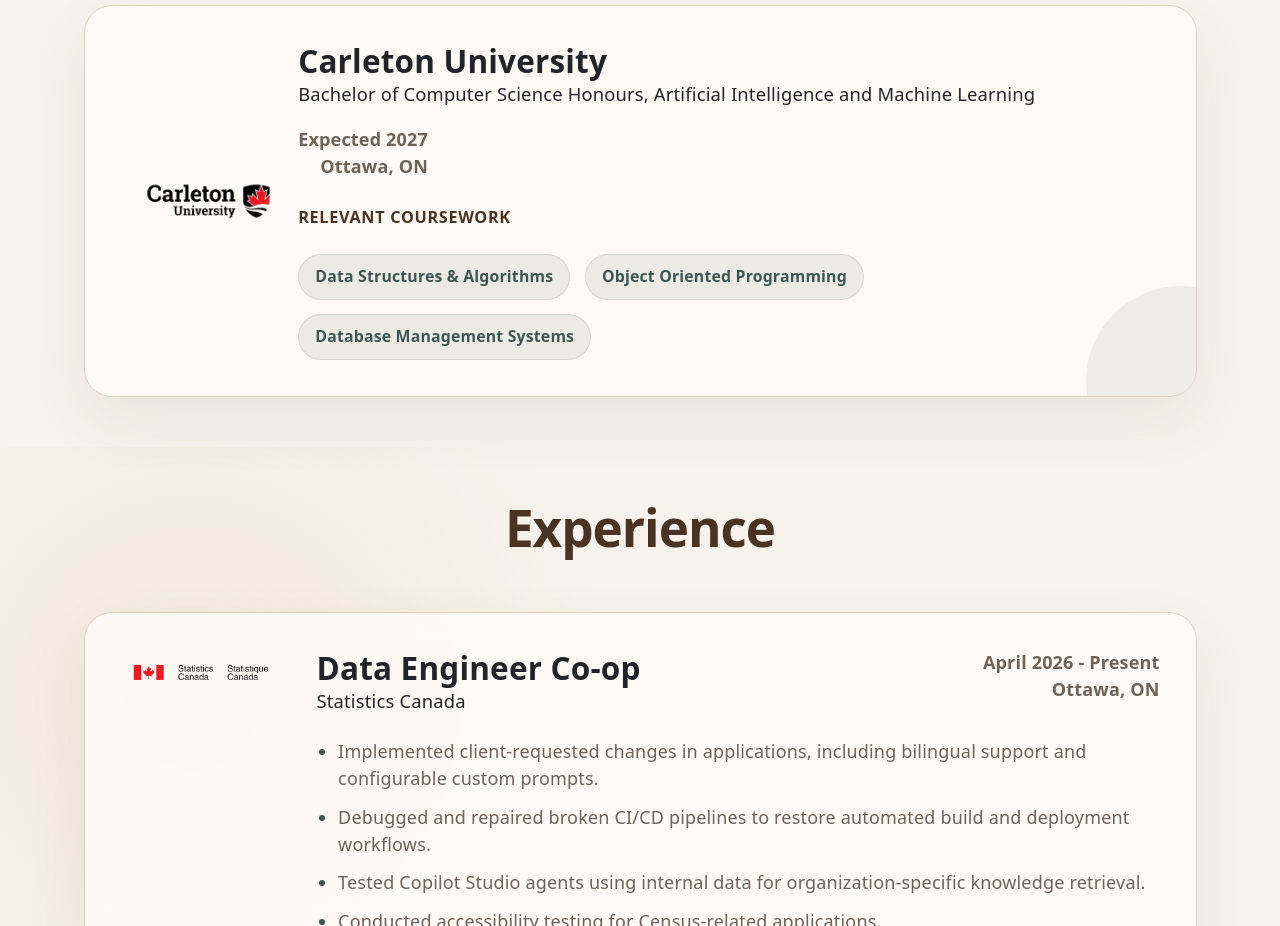
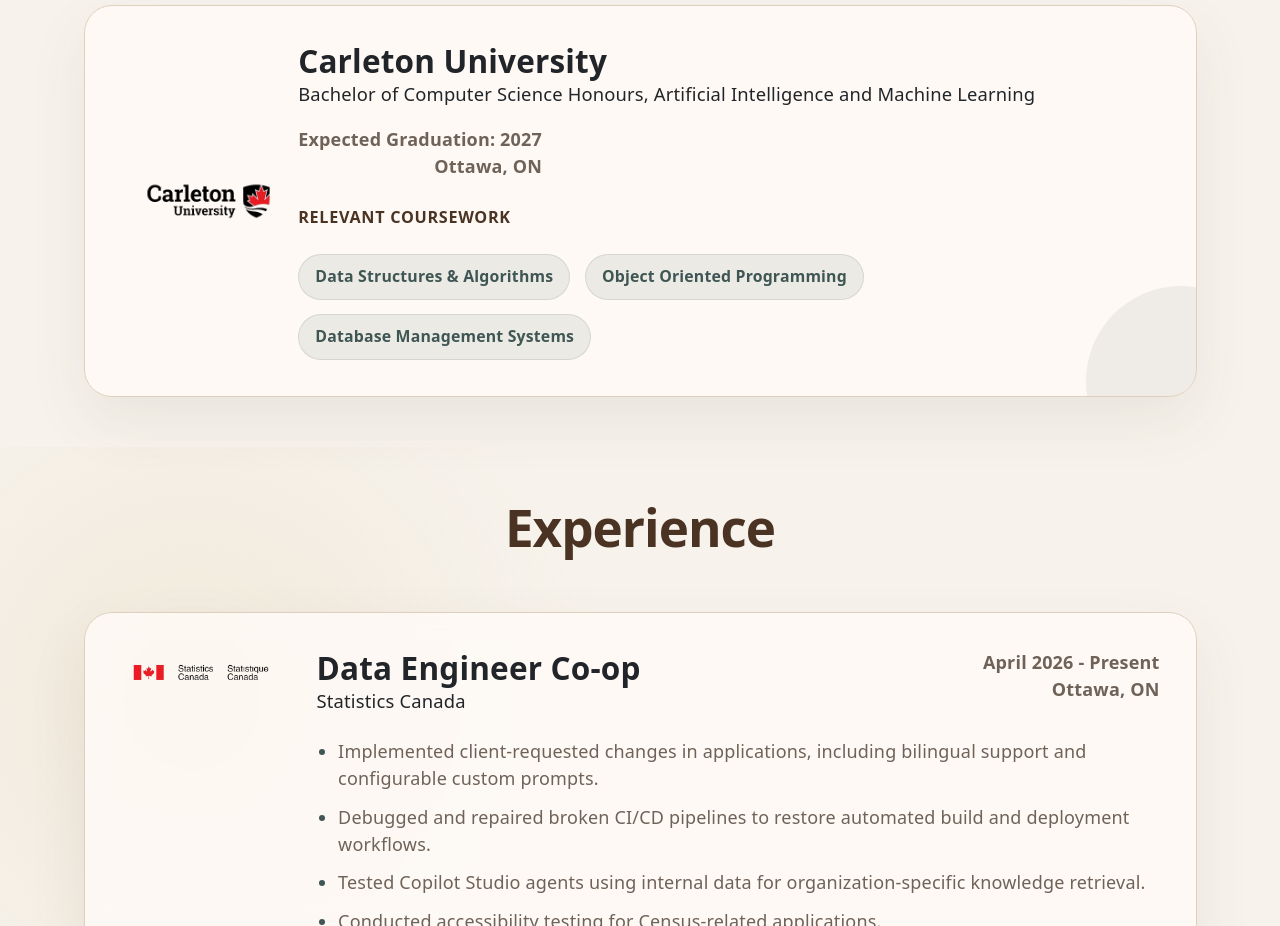
Before and after one commit to dhrutigandhi05/Personal-Portfolio, a React (Vite) app: page / in a window 1280 px wide. Shown: the part 960-1886 px from the top of the page. Built offline with nearby package versions, Linux system fonts and the light colour scheme.

Commit message:
grad date

```diff
--- a/src/components/Education.jsx
+++ b/src/components/Education.jsx
@@ -41,7 +41,7 @@
                 </div>
 
                 <div className="card-meta text-md-end">
-                  <p>Expected 2027</p>
+                  <p>Expected Graduation: 2027</p>
                   <p>Ottawa, ON</p>
                 </div>
               </div>
```
